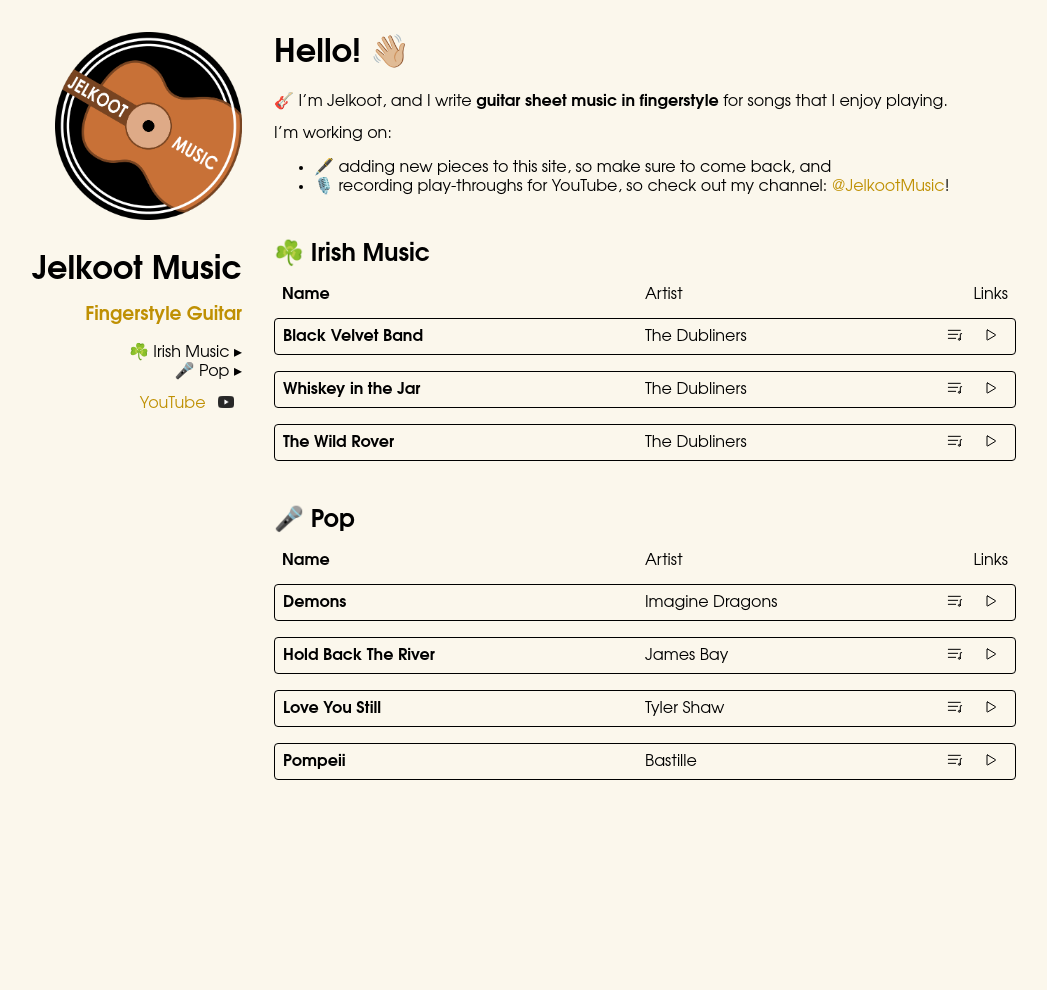
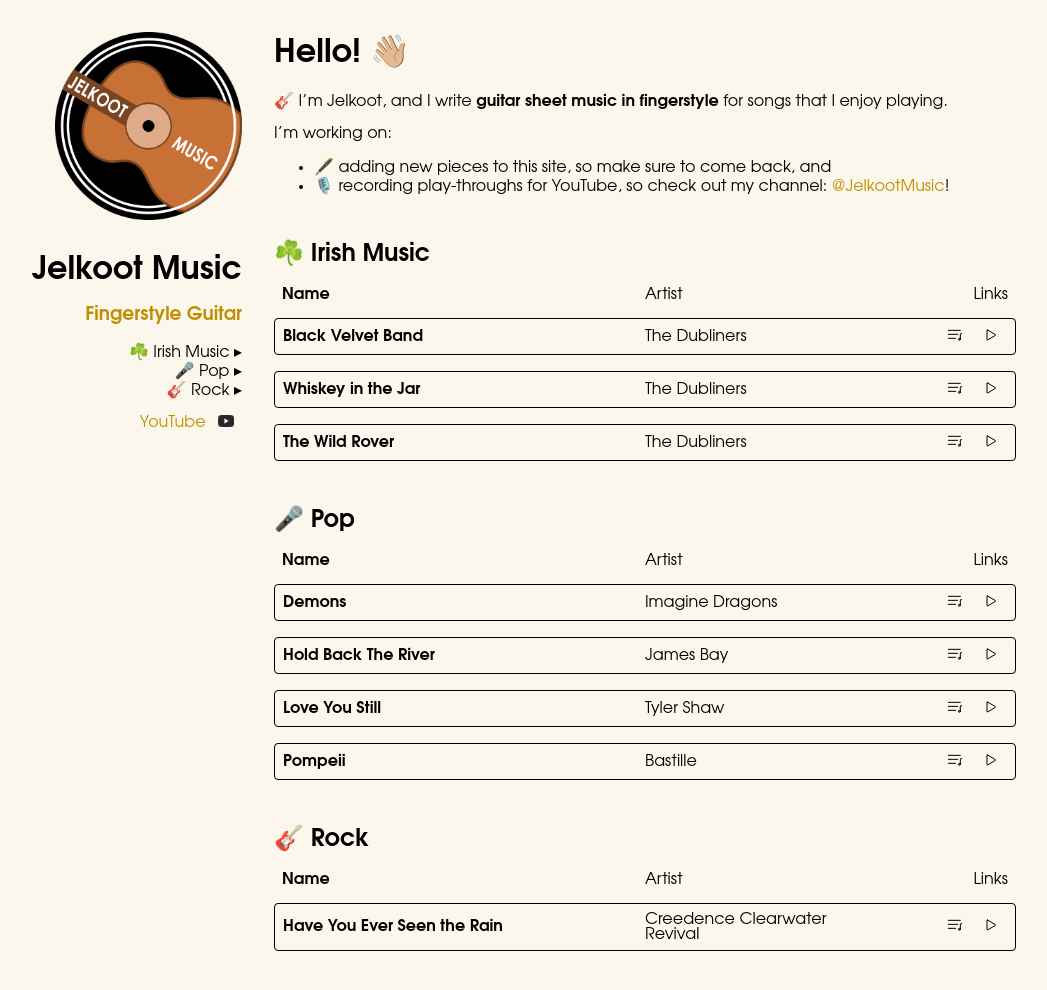
Before and after one commit to jelkoot/jelkoot.github.io, a Jekyll site: the page built from index.md, in a window 1280 px wide and 999 px high. Shown: the top 990 px of the window, without its empty margins (136-1183 px from the left). Built offline with Jekyll 4.4.1, drawn with Linux system fonts in a browser that asks for light colours.

Commit message:
Add Have You Ever Seen the Rain

```diff
--- a/_data/music.yaml
+++ b/_data/music.yaml
@@ -33,3 +33,10 @@
         artist: Bastille
         sheet: assets/sheets/pop/bastille-pompeii.pdf
         link: https://youtu.be/fcj59FonTMs
+  - id: rock
+    title: 🎸 Rock
+    songs:
+      - name: Have You Ever Seen the Rain
+        artist: Creedence Clearwater Revival
+        sheet: assets/sheets/rock/creedence_clearwater_revival-have_you_ever_seen_the_rain.pdf
+        link: https://youtu.be/NMC1Wmqt5f8
```
Also changed, not shown: 1 other file.
